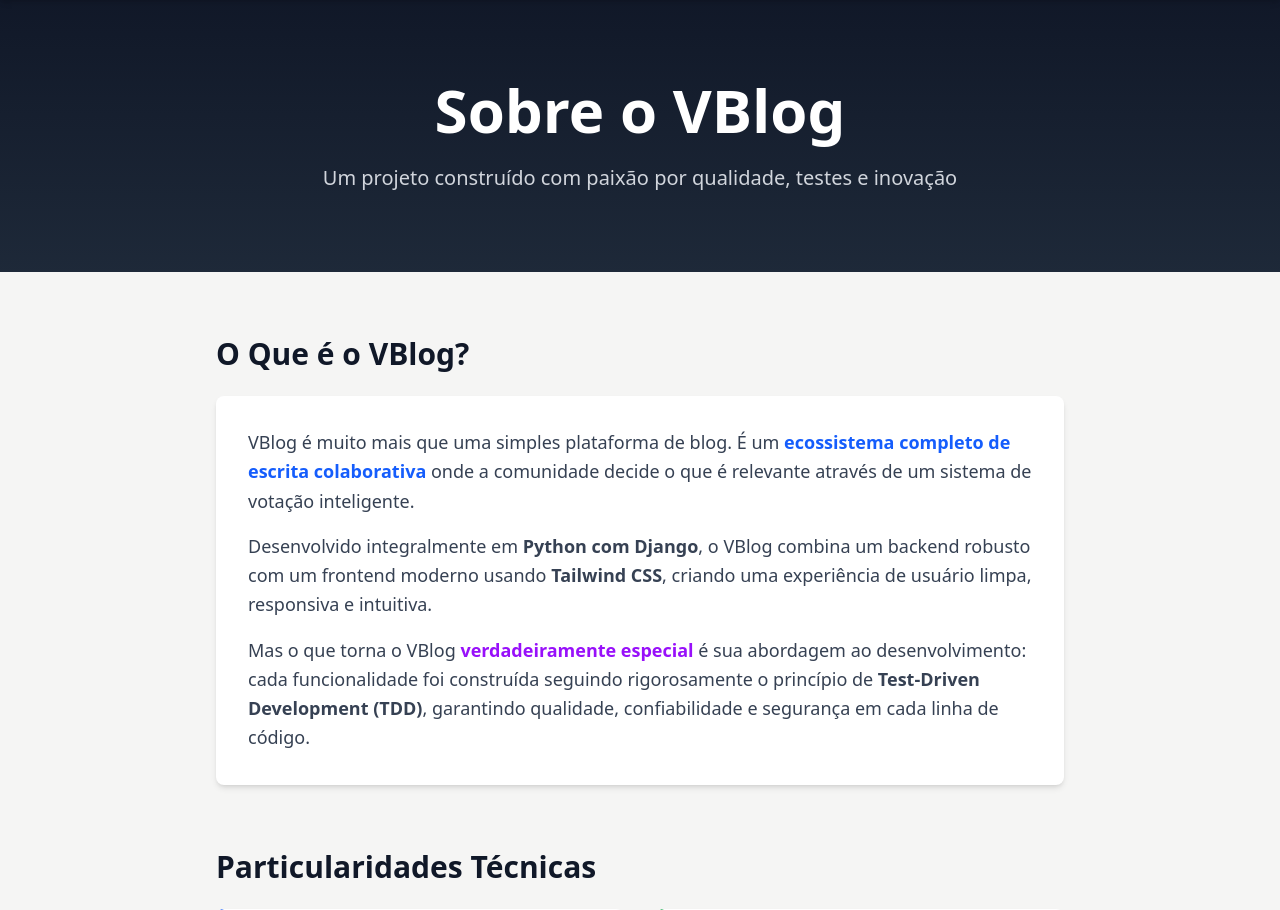
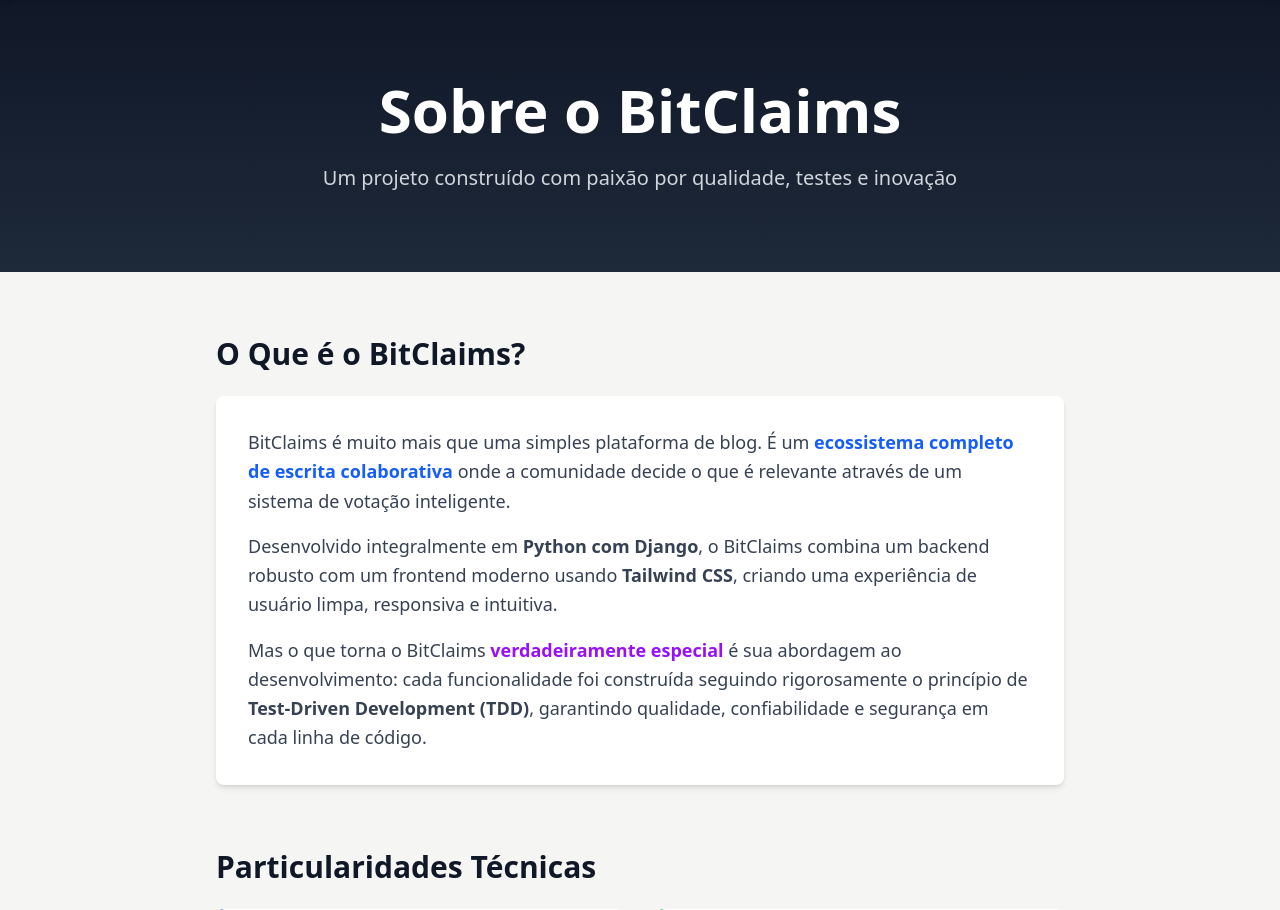
Before and after one commit to VitorMours/VBlog, a Django app: page /about in a window 1280 px wide. Shown: the part 68-978 px from the top of the page. Run offline with Django 5.2, Linux system fonts and the light colour scheme.

Commit message:
changing program name

```diff
--- a/blog/templates/about.html
+++ b/blog/templates/about.html
@@ -7,7 +7,7 @@
   <!-- Hero Section -->
   <section class="bg-gradient-to-b from-gray-900 to-gray-800 text-white py-20 px-6">
     <div class="max-w-4xl mx-auto text-center space-y-6">
-      <h1 class="text-5xl md:text-6xl font-black">Sobre o VBlog</h1>
+      <h1 class="text-5xl md:text-6xl font-black">Sobre o BitClaims</h1>
       <p class="text-xl text-gray-300">Um projeto construído com paixão por qualidade, testes e inovação</p>
     </div>
   </section>
@@ -17,18 +17,18 @@
 
     <!-- O que é o VBlog -->
     <section class="space-y-6">
-      <h2 class="text-3xl font-bold text-gray-900">O Que é o VBlog?</h2>
+      <h2 class="text-3xl font-bold text-gray-900">O Que é o BitClaims?</h2>
       <div class="bg-white p-8 rounded-lg shadow-md space-y-4">
         <p class="text-lg text-gray-700 leading-relaxed">
-          VBlog é muito mais que uma simples plataforma de blog. É um <span class="font-bold text-blue-600">ecossistema completo de escrita colaborativa</span>
+          BitClaims é muito mais que uma simples plataforma de blog. É um <span class="font-bold text-blue-600">ecossistema completo de escrita colaborativa</span>
           onde a comunidade decide o que é relevante através de um sistema de votação inteligente.
         </p>
         <p class="text-lg text-gray-700 leading-relaxed">
-          Desenvolvido integralmente em <span class="font-bold">Python com Django</span>, o VBlog combina um backend robusto
+          Desenvolvido integralmente em <span class="font-bold">Python com Django</span>, o BitClaims combina um backend robusto
           com um frontend moderno usando <span class="font-bold">Tailwind CSS</span>, criando uma experiência de usuário limpa, responsiva e intuitiva.
         </p>
         <p class="text-lg text-gray-700 leading-relaxed">
-          Mas o que torna o VBlog <span class="font-bold text-purple-600">verdadeiramente especial</span> é sua abordagem ao desenvolvimento:
+          Mas o que torna o BitClaims <span class="font-bold text-purple-600">verdadeiramente especial</span> é sua abordagem ao desenvolvimento:
           cada funcionalidade foi construída seguindo rigorosamente o princípio de <span class="font-bold">Test-Driven Development (TDD)</span>,
           garantindo qualidade, confiabilidade e segurança em cada linha de código.
         </p>
@@ -179,7 +179,7 @@
               Com formação em desenvolvimento de software e foco em boas práticas, João acredita que a qualidade não é um luxo, mas uma necessidade.
             </p>
             <p class="text-gray-700 leading-relaxed mb-4">
-              O VBlog é mais que um projeto—é um <span class="font-bold">manifesto</span>. Um testamento do compromisso de João com:
+              O BitClaims é mais que um projeto—é um <span class="font-bold">manifesto</span>. Um testamento do compromisso de João com:
             </p>
             <ul class="space-y-3 text-gray-700">
               <li class="flex items-start gap-3">
@@ -218,7 +218,7 @@
           <h4 class="font-bold text-gray-900 text-lg mb-2">🎯 Propósito</h4>
           <p class="text-gray-700">
             Demonstrar que TDD não é apenas uma metodologia, mas um caminho para criar software mais confiável, mantível e escalável.
-            VBlog é a prova de que qualidade e inovação podem coexistir harmoniosamente.
+            BitClaims é a prova de que qualidade e inovação podem coexistir harmoniosamente.
           </p>
         </div>
         <div class="border-l-4 border-green-600 pl-6 py-4">
--- a/blog/templates/index.html
+++ b/blog/templates/index.html
@@ -9,7 +9,7 @@
     <div class="max-w-4xl mx-auto text-center space-y-8">
       <!-- Logo & Title -->
       <div class="space-y-4">
-        <h1 class="text-5xl md:text-6xl font-bold text-white">VBlog</h1>
+        <h1 class="text-5xl md:text-6xl font-bold text-white">BitClaims</h1>
         <p class="text-xl md:text-2xl text-gray-300 font-light">Onde Ideias Encontram Vozes</p>
       </div>
 
@@ -49,7 +49,7 @@
   <!-- Features Section -->
   <section class="py-20 bg-stone-100 px-6">
     <div class="max-w-6xl mx-auto">
-      <h2 class="text-4xl font-bold text-center text-gray-900 mb-16">Por Que VBlog?</h2>
+      <h2 class="text-4xl font-bold text-center text-gray-900 mb-16">Por Que BitClaims?</h2>
 
       <div class="grid md:grid-cols-2 lg:grid-cols-3 gap-8">
         <!-- Feature 1 -->
--- a/blog/templates/partials/base.html
+++ b/blog/templates/partials/base.html
@@ -11,7 +11,7 @@
     <script src="https://cdn.jsdelivr.net/npm/chart.js"></script>
     <link rel="stylesheet" href="{% static 'css/style.css' %}">
     <link rel="stylesheet" href="https://fonts.googleapis.com/css2?family=Material+Symbols+Outlined:opsz,wght,FILL,GRAD@24,400,0,0&icon_names=close" />
-    <title>VBlog{% block title %}{% endblock %}</title>
+    <title>BitClaims{% block title %}{% endblock %}</title>
 </head>
 <body>
     {% include './_header.html' %}
```
Also changed, not shown: blog/tests/e2e/test_common_pages.py (+1 -1 lines).
